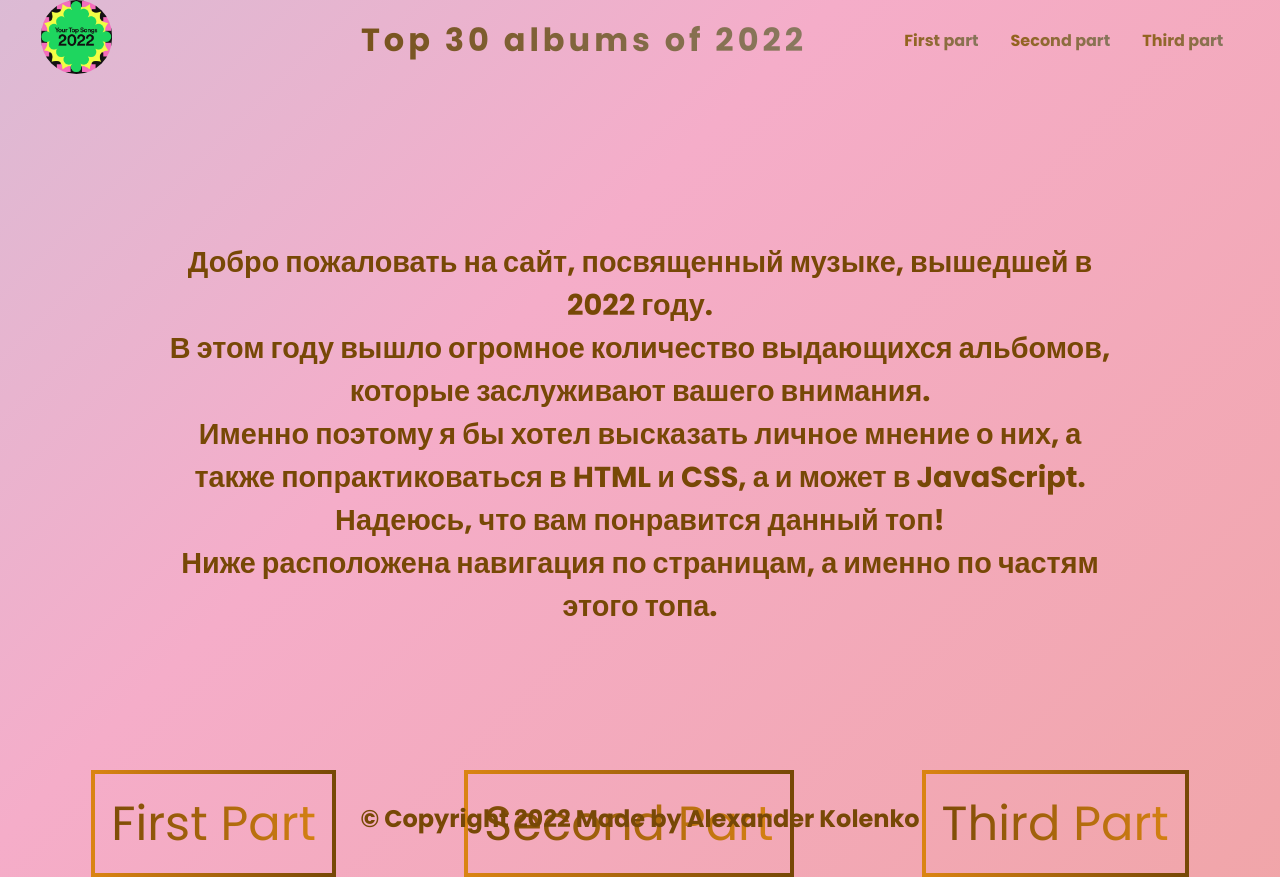
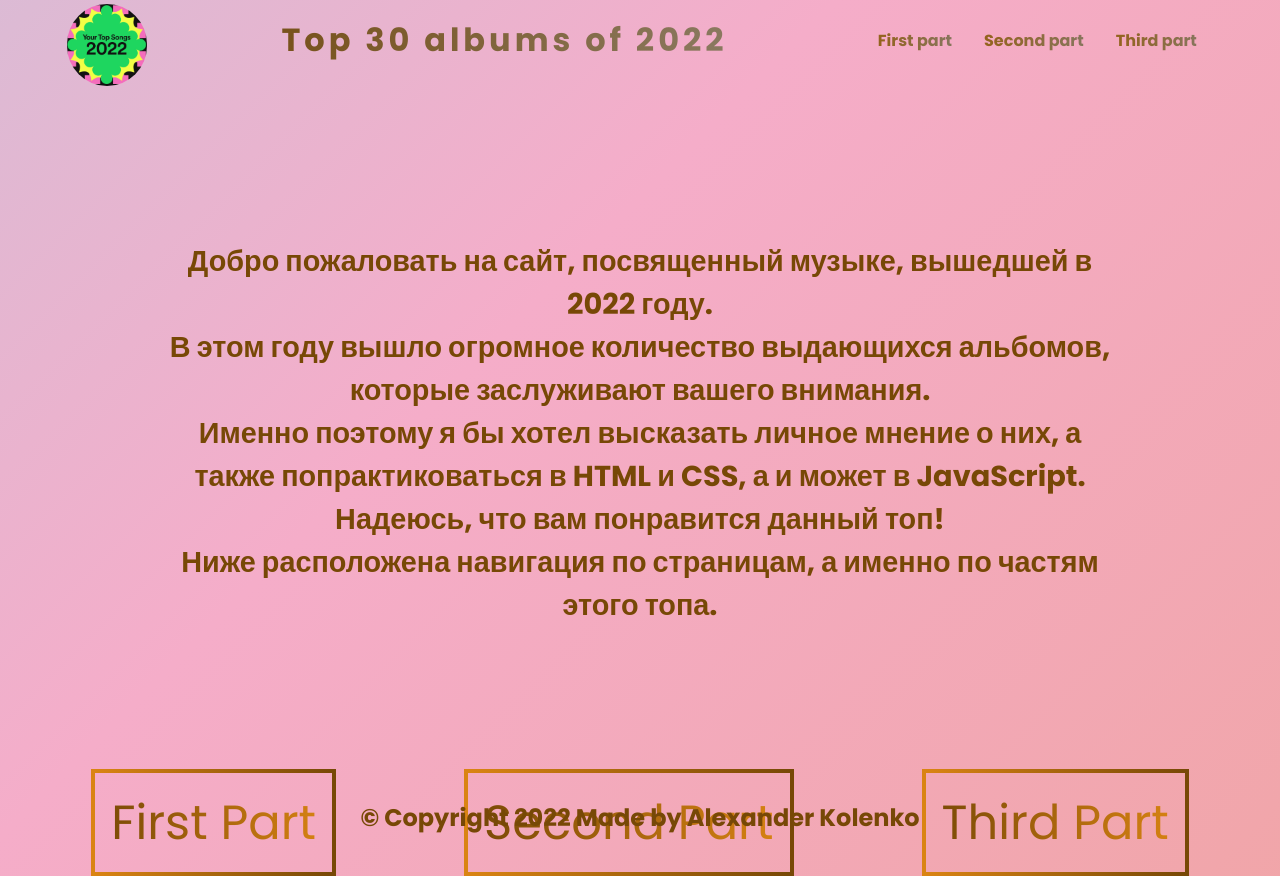
Before and after one commit to kolenkoal/topAlbumsOf2022, a plain HTML site: page html/index.html in a window 1280 px wide. Drawn offline with Linux system fonts and the light colour scheme.

Commit message:
Fixing a lot of logical bugs

```diff
--- a/dist/styles1/header.scss
+++ b/dist/styles1/header.scss
@@ -2,35 +2,50 @@
 
 
 .header {
-
   display: flex;
   justify-content: space-around;
   align-items: center;
   max-width: 2560px;
+  height: 80px;
+
+  &-logo {
+    padding-top: 10px;
+    //max-width: 80px;
+    display: flex;
+    align-items: center;
+    justify-content: center;
+
+    a {
+      display: flex;
+      align-items: center;
+      justify-content: center;
+    }
+  }
 
   a {
     text-decoration: none;
   }
 
   img {
-    max-width: 30%;
+    max-width: 80px;
     border-radius: 4rem;
     cursor: pointer;
   }
 
+  &-title {
     h1 {
       text-align: center;
       vertical-align: middle;
       justify-content: center;
+      font-weight: 700;
       letter-spacing: 4px;
       background: linear-gradient(to right, rgb(120, 82, 28), rgb(138, 121, 96));
       -webkit-background-clip: text;
       -webkit-text-fill-color: transparent;
-    font-weight: bold;
     }
   }
 
-.nav {
+  &-nav {
     align-items: center;
 
     ul {
@@ -57,3 +72,4 @@
       }
     }
   }
+}
--- a/dist/styles1/main.css
+++ b/dist/styles1/main.css
@@ -9,39 +9,50 @@
   justify-content: space-around;
   align-items: center;
   max-width: 2560px;
+  height: 80px;
+}
+.header-logo {
+  padding-top: 10px;
+  display: flex;
+  align-items: center;
+  justify-content: center;
+}
+.header-logo a {
+  display: flex;
+  align-items: center;
+  justify-content: center;
 }
 .header a {
   text-decoration: none;
 }
 .header img {
-  max-width: 30%;
+  max-width: 80px;
   border-radius: 4rem;
   cursor: pointer;
 }
-.header h1 {
+.header-title h1 {
   text-align: center;
   vertical-align: middle;
   justify-content: center;
+  font-weight: 700;
   letter-spacing: 4px;
   background: linear-gradient(to right, rgb(120, 82, 28), rgb(138, 121, 96));
   -webkit-background-clip: text;
   -webkit-text-fill-color: transparent;
-  font-weight: bold;
 }
-
-.nav {
+.header-nav {
   align-items: center;
 }
-.nav ul {
+.header-nav ul {
   display: flex;
   justify-content: space-around;
 }
-.nav li {
+.header-nav li {
   list-style: none;
   margin: 0 1rem;
   font-weight: bold;
 }
-.nav li a {
+.header-nav li a {
   text-decoration: none;
   color: black;
   background: linear-gradient(to right, rgb(148, 98, 28), rgb(135, 117, 92));
@@ -56,7 +67,14 @@
   box-sizing: border-box;
 }
 
+* {
+  padding: 0;
+  margin: 0;
+  box-sizing: border-box;
+}
+
 .parts {
+  display: flex;
   padding-top: 10rem;
   align-items: center;
 }
--- a/dist/styles1/main.scss
+++ b/dist/styles1/main.scss
@@ -1,5 +1,6 @@
 @import 'header';
 @import 'config';
+@import "telephone";
 @import "section";
 @import 'footer';
 @import 'partstyle';
--- a/dist/styles1/section.scss
+++ b/dist/styles1/section.scss
@@ -1,16 +1,20 @@
 .parts {
+  display: flex;
   padding-top: 10rem;
   align-items: center;
+
   ul {
     display: flex;
     justify-content: space-around;
   }
+
   li {
     list-style: none;
     margin: 0 4rem;
     font-weight: bold;
     align-items: center;
     justify-content: center;
+
     a {
       padding: 1rem;
       text-decoration: none;
@@ -20,7 +24,7 @@
       border: 0.3rem solid rgb(201, 154, 66);
       border-image: linear-gradient(to right, rgb(218, 132, 19), rgb(119, 72, 6));
       border-image-slice: 1;
-      -webkit-background-clip:  text;
+      -webkit-background-clip: text;
       -webkit-text-fill-color: transparent;
     }
   }
--- /dev/null
+++ b/dist/styles1/telephone.css
@@ -0,0 +1,7 @@
+* {
+  padding: 0;
+  margin: 0;
+  box-sizing: border-box;
+}
+
+/*# sourceMappingURL=telephone.css.map */
--- a/html/index.html
+++ b/html/index.html
@@ -15,26 +15,26 @@
 
 <body>
 <header class="header">
-        <div class="logo">
-            <a href="index.html"><img src="../images/logo.png" alt="logo"></a>
+    <div class="header-logo">
+        <a href="#"><img src="../images/logo.png" alt="logo"></a>
     </div>
     <!-- <div class="menu-btn">
         <span class="menu-btn_burger">
 
         </span>
     </div> -->
-        <div class="title">
+    <div class="header-title">
         <h1>Top 30 albums of 2022 </h1>
     </div>
-        <div class="nav">
-            <ul class="menu-nav">
-                <li class="menu-nav_item">
+    <div class="header-nav">
+        <ul class="header-nav-menu">
+            <li class="header-nav-menu-item">
                 <a href="firstpart.html" class="menu-nav_link">First part</a>
             </li>
-                <li class="menu-nav_item">
+            <li class="header-nav-menu-item">
                 <a href="secondpart.html" class="menu-nav_link">Second part</a>
             </li>
-                <li class="menu-nav_item">
+            <li class="header-nav-menu-item">
                 <a href="thirdpart.html" class="menu-nav_link">Third part</a>
             </li>
         </ul>
@@ -42,10 +42,12 @@
 </header>
 
 <main class="main">
-        <p class="welcome">Добро пожаловать на сайт, посвященный музыке, вышедшей в 2022 году. <br>В этом году вышло огромное
+    <p class="welcome">Добро пожаловать на сайт, посвященный музыке, вышедшей в 2022 году. <br>В этом году вышло
+        огромное
         количество выдающихся альбомов,
         которые заслуживают вашего внимания. <br> Именно поэтому я бы хотел высказать личное мнение о них, а также
-            попрактиковаться в HTML и CSS, а и может в JavaScript.<br> Надеюсь, что вам понравится данный топ!<br> Ниже расположена навигация по страницам, а именно по частям этого топа.</p>
+        попрактиковаться в HTML и CSS, а и может в JavaScript.<br> Надеюсь, что вам понравится данный топ!<br> Ниже
+        расположена навигация по страницам, а именно по частям этого топа.</p>
 
     <section class="parts">
         <ul>
```
Also changed, not shown: dist/styles1/telephone.scss (added, +9 -0 lines), 3 other files. Lines whose indentation alone changed are shown as unchanged.
